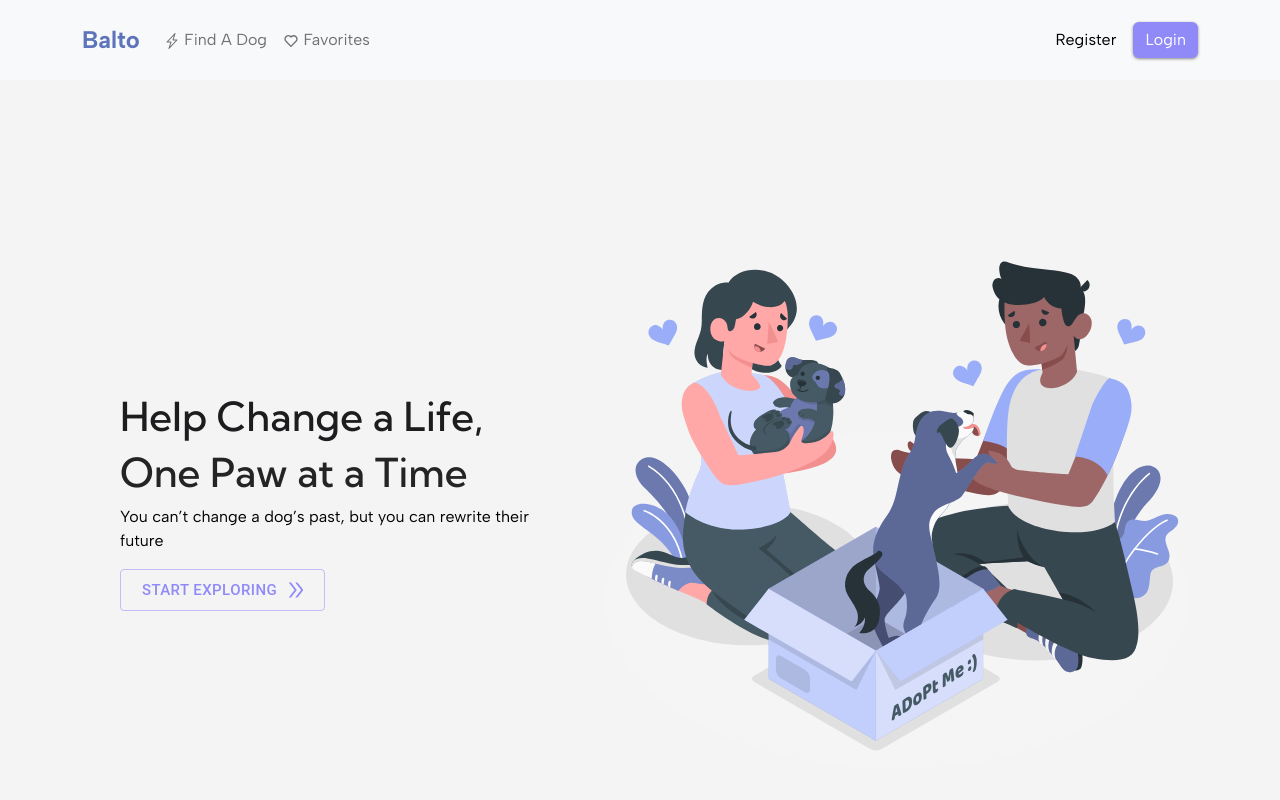
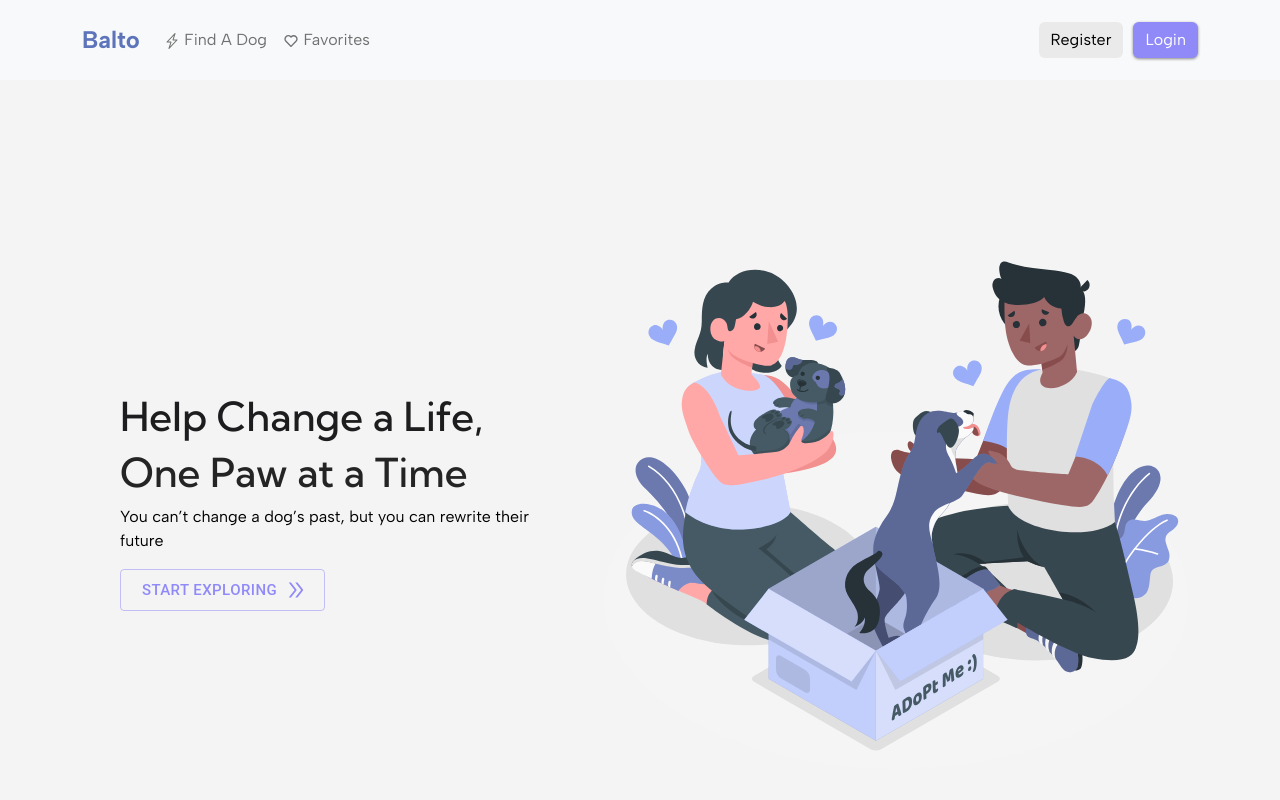
Before and after one commit to Balto-ai/balto-app, a React (Create React App) app in the folder balto-ui/: page / in a window 1280 px wide. Shown: the top 800 px of the page. Built offline with nearby package versions, Linux system fonts and the light colour scheme; no server answers.

Commit message:
adjust margins

```diff
--- a/balto-ui/src/components/NavBar/NavBar.css
+++ b/balto-ui/src/components/NavBar/NavBar.css
@@ -1,11 +1,11 @@
 #register-btn{
-
     box-shadow: none;
-    background-color: transparent;
+    background-color: rgb(234, 234, 234);
     border-style: none;
+    transition: 'opacity .5s linear',
 }
 #login-btn{
-    margin-left: 5px;
+    margin-left: 10px;
     background-color: #908AF8;
     color: white;
     border-style: none;
@@ -13,7 +13,9 @@
     transition: 'opacity .5s linear',
 }
 #register-btn:hover{
-    background-color: rgb(244, 244, 244);
+    background-color: rgb(221, 221, 221);
+    border-style: none;
+    opacity: 0.85;
 }
 #login-btn:hover{
     background-color: #908AF8;
```
